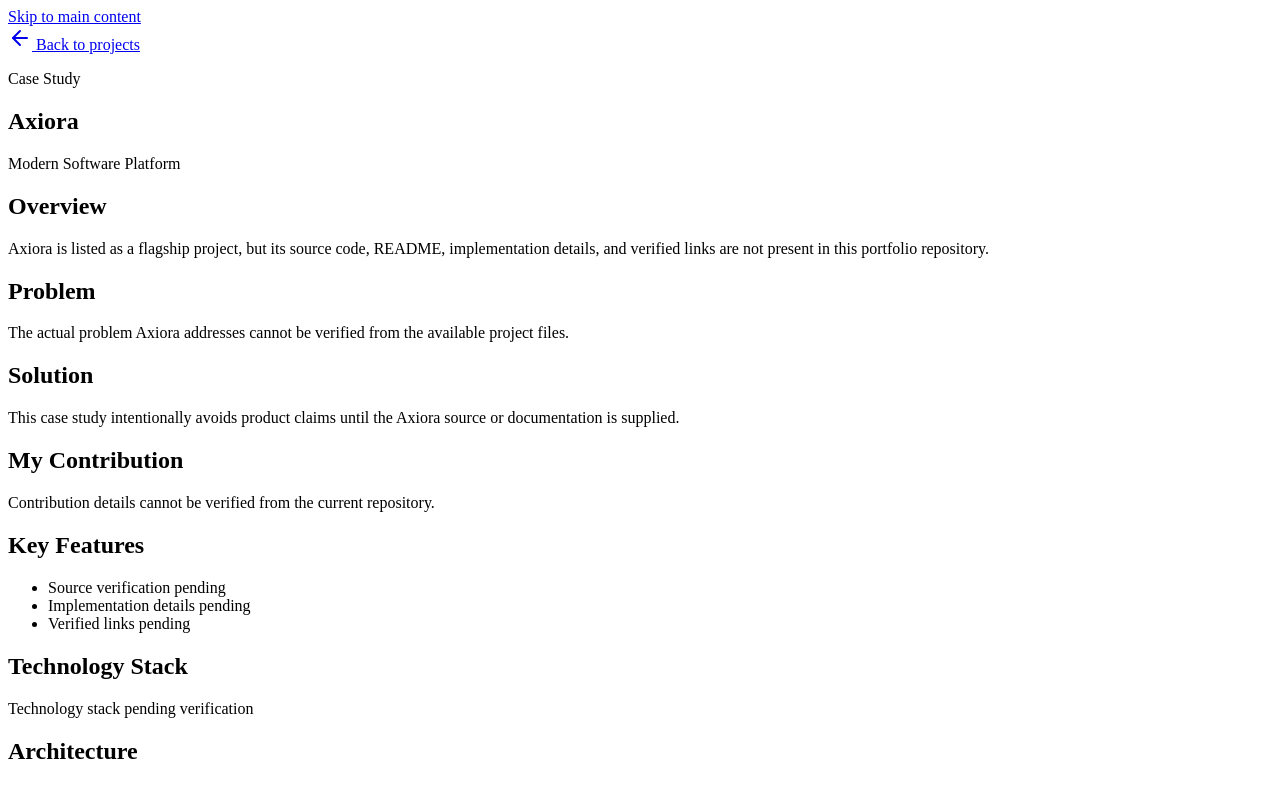
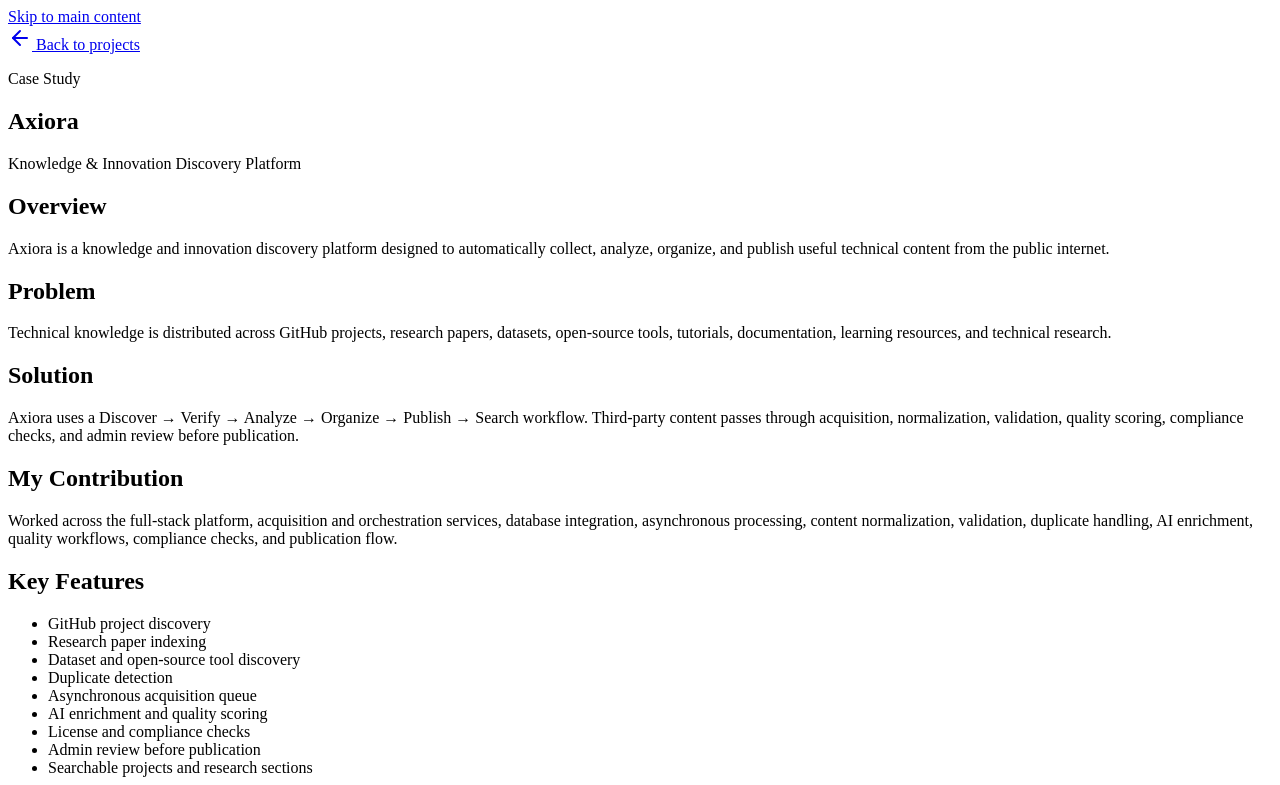
Before and after one commit to arpitkumar28/Portfolio, a Next.js app: page /axiora in a window 1280 px wide. Shown: the top 785 px of the page. Built offline with nearby package versions, Linux system fonts and the light colour scheme.

Commit message:
Document Axiora platform and pipeline

```diff
--- a/pages/axiora.tsx
+++ b/pages/axiora.tsx
@@ -3,14 +3,14 @@
 export default function AxioraPage() {
   return <ProjectCaseStudy
     title="Axiora"
-    subtitle="Modern Software Platform"
-    overview="Axiora is listed as a flagship project, but its source code, README, implementation details, and verified links are not present in this portfolio repository."
-    problem="The actual problem Axiora addresses cannot be verified from the available project files."
-    solution="This case study intentionally avoids product claims until the Axiora source or documentation is supplied."
-    features={['Source verification pending', 'Implementation details pending', 'Verified links pending']}
-    stack={['Technology stack pending verification']}
-    architecture={['Architecture pending source verification']}
-    contribution="Contribution details cannot be verified from the current repository."
-    note="Please provide the Axiora repository or README before adding features, technologies, users, integrations, metrics, GitHub links, or live demos."
+    subtitle="Knowledge & Innovation Discovery Platform"
+    overview="Axiora is a knowledge and innovation discovery platform designed to automatically collect, analyze, organize, and publish useful technical content from the public internet."
+    problem="Technical knowledge is distributed across GitHub projects, research papers, datasets, open-source tools, tutorials, documentation, learning resources, and technical research."
+    solution="Axiora uses a Discover → Verify → Analyze → Organize → Publish → Search workflow. Third-party content passes through acquisition, normalization, validation, quality scoring, compliance checks, and admin review before publication."
+    features={['GitHub project discovery', 'Research paper indexing', 'Dataset and open-source tool discovery', 'Duplicate detection', 'Asynchronous acquisition queue', 'AI enrichment and quality scoring', 'License and compliance checks', 'Admin review before publication', 'Searchable projects and research sections']}
+    stack={['Next.js', 'React', 'TypeScript', 'Tailwind/UI components', 'Next.js API routes', 'Supabase', 'PostgreSQL', 'BullMQ', 'Redis', 'Vercel']}
+    architecture={['Public sources → Discovery', 'Discovery → Duplicate detection', 'Acquisition queue → BullMQ / Redis workers', 'Fetching → Normalization → Validation', 'AI analysis → Quality scoring', 'Compliance check → Admin review', 'Publication → Axiora search']}
+    contribution="Worked across the full-stack platform, acquisition and orchestration services, database integration, asynchronous processing, content normalization, validation, duplicate handling, AI enrichment, quality workflows, compliance checks, and publication flow."
+    note="The platform distinguishes scheduled pipeline operations from individual acquisition jobs and supports queues for fetch, analyze, enrich, quality checks, moderation, publication, deduplication, and compliance."
   />;
 }
```
Also changed, not shown: components/Projects.tsx (+10 -10 lines).
